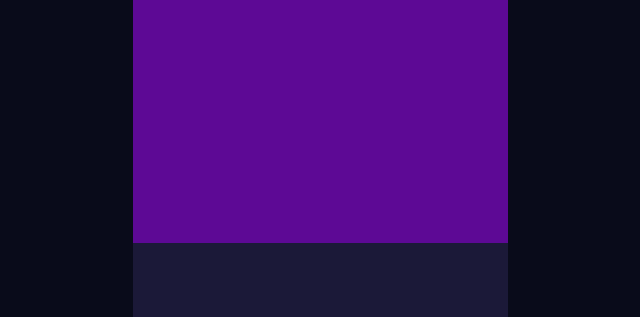
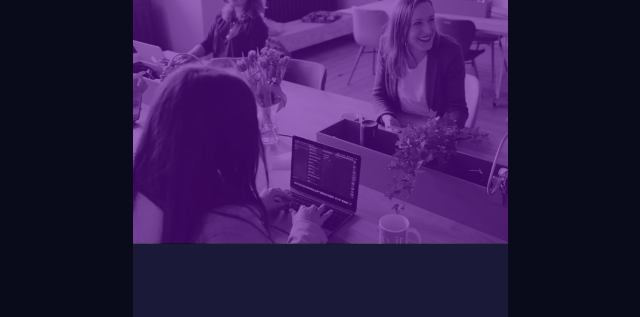
Before and after one commit to jabrayilzadeali/Stats-preview-card-component-by-frontendmentor, a plain HTML site: page index.html in a window 1280 px wide. Shown: the top 317 px of the page, without its empty margins (320-960 px from the left). Drawn offline with Linux system fonts and the light colour scheme; the site is published under a folder, as on GitHub Pages, so addresses that start at the root find nothing.

Commit message:
. added in index.html and live url added

```diff
--- a/index.html
+++ b/index.html
@@ -24,7 +24,7 @@
 
 	<main>
 		<div class="img-background item">
-			<img class="img" src="/images/image-header-mobile.jpg" alt="image">
+			<img class="img" src="./images/image-header-mobile.jpg" alt="image">
 		</div>
 		<div class="content item">
 			<h1>Get <span class="insights">insights</span> that help your business grow.</h1>
```
